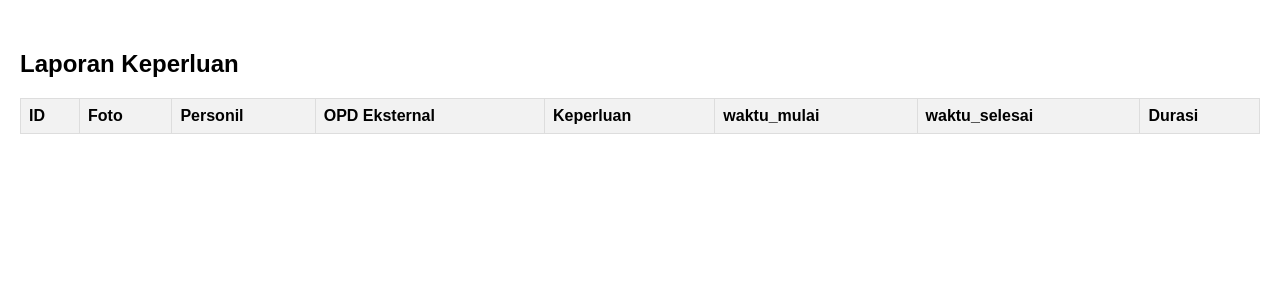
After one commit to GioGiorno768/E-Antivirus, a CodeIgniter 4 app: template app/Views/export/keperluan_user.php in a window 1280 px wide. The commit adds this page. Shown: the top 300 px of the page. Run offline with PHP 8.4 and a stand-in for CodeIgniter, Linux system fonts and the light colour scheme; the template is opened without the code that fills it, so the values that code supplies are empty; some libraries are stand-ins or nearby versions.

```diff
--- a/app/Config/Routes.php
+++ b/app/Config/Routes.php
@@ -56,6 +56,10 @@ $routes->get('/logout', 'Member\AuthController::logout_action');
 $routes->get('/loginRev/fetch-personil-internal', 'Member\AuthController::loginRev_list_user');
 $routes->get('/loginRev/fetch-opd', 'Member\AuthController::loginRev_list_opd');
 
+// export pdf
+$routes->get('/show-export-pdf', 'ExportPDFController::index');
+$routes->get('/export-pdf-keperluan', 'ExportPDFController::export_keperluan_user');
+
 // Auth Route admin
 $routes->get('/admin/login', 'Super\AuthAdminController::login');
 $routes->post('/admin/login', 'Super\AuthAdminController::login_action');
--- /dev/null
+++ b/app/Views/export/keperluan_user.php
@@ -0,0 +1,71 @@
+<!DOCTYPE html>
+<html lang="en">
+<head>
+    <meta charset="UTF-8">
+    <meta name="viewport" content="width=device-width, initial-scale=1.0">
+    <title>PDF Eksport</title>
+    <style>
+        body {
+            font-family: Arial, sans-serif;
+            margin: 20px;
+        }
+        .container {
+            margin-top: 50px;
+        }
+        h2 {
+            margin-bottom: 20px;
+        }
+        table {
+            width: 100%;
+            border-collapse: collapse;
+            margin-bottom: 20px;
+        }
+        th, td {
+            border: 1px solid #ddd;
+            padding: 8px;
+            text-align: left;
+        }
+        th {
+            background-color: #f2f2f2;
+        }
+        img {
+            max-width: 100px;
+            height: auto;
+        }
+    </style>
+</head>
+<body>
+    <div class="container">
+        <h2>Laporan Keperluan</h2>
+        <table>
+            <thead>
+                <tr>
+                    <th>ID</th>
+                    <th>Foto</th>
+                    <th>Personil</th>
+                    <th>OPD Eksternal</th>
+                    <th>Keperluan</th>
+                    <th>waktu_mulai</th>
+                    <th>waktu_selesai</th>
+                    <th>Durasi</th>
+                </tr>
+            </thead>
+            <tbody>
+                <?php
+                foreach ($keperluan2x as $keperluan) { ?>
+                <tr>
+                    <td><?= $keperluan['id'] ?></td>
+                    <td><img src="<?= base_url() . 'img/keperluan/' . $keperluan['foto']?>" alt="Sample Image"></td>
+                    <td><?= $keperluan['users'] ?></td>
+                    <td><?= $keperluan['eksternal'] ?></td>
+                    <td><?= $keperluan['keperluan'] ?></td>
+                    <td><?= $keperluan['waktu_mulai'] ?></td>
+                    <td><?= $keperluan['waktu_selesai'] ?></td>
+                    <td><?= $keperluan['durasi'] ?></td>
+                </tr>
+                <?php } ?>
+            </tbody>
+        </table>
+    </div>
+</body>
+</html>
--- a/composer.json
+++ b/composer.json
@@ -12,7 +12,9 @@
     "require": {
         "php": "^7.4 || ^8.0",
         "codeigniter4/framework": "4.4.3",
-        "hermawan/codeigniter4-datatables": "^0.6.1"
+        "dompdf/dompdf": "^3.0",
+        "hermawan/codeigniter4-datatables": "^0.6.1",
+        "mpdf/mpdf": "^8.2"
     },
     "require-dev": {
         "fakerphp/faker": "^1.9",
```
Also changed, not shown: app/Controllers/ExportPDFController.php (added, +52 -0 lines), app/Controllers/Super/AdminController.php (+50 -21 lines), app/Views/be/footer/custom-script.php (+38 -21 lines), public/img/keperluan/1715800471_c8b7890314b759e4b4a9.png (added), public/img/keperluan/Capture2.PNG (added), public/img/keperluan/Capture3.PNG (added), 2 other files.
